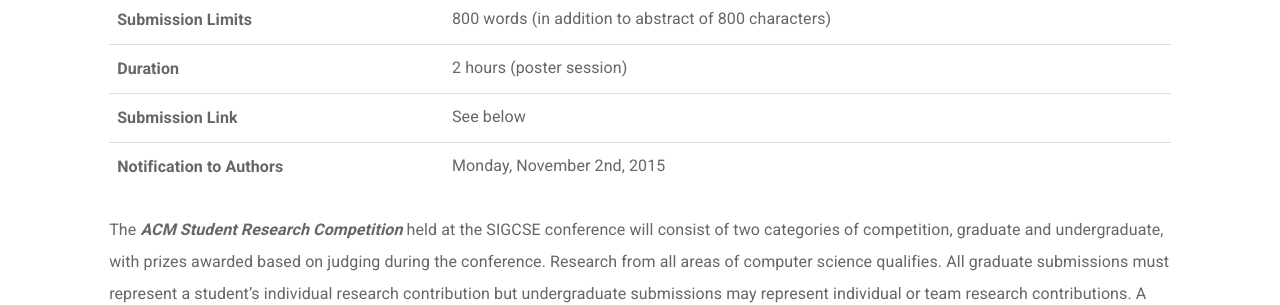
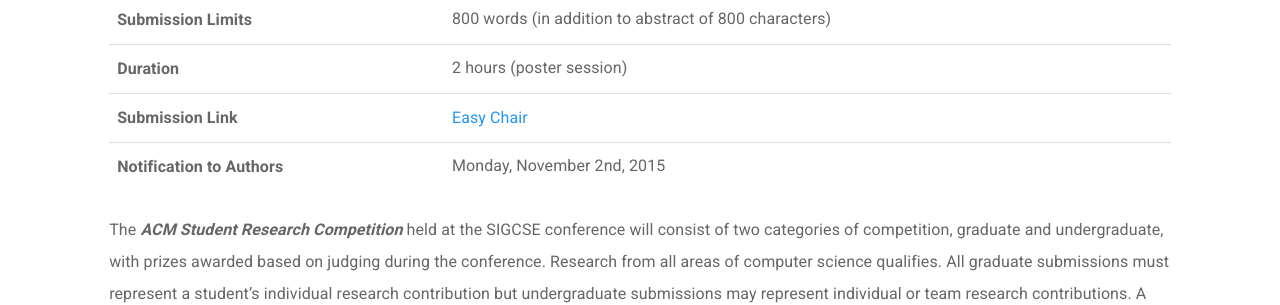
Before and after one commit to sigcsets/sigcse2017, a Jekyll site: the page built from authors/studentresearchcompetition.md, in a window 1280 px wide and 900 px high. Shown: the part 246-551 px from the top of the window. Built offline with Jekyll 4.4.1, drawn with Linux system fonts in a browser that asks for light colours.

Commit message:
SRC is now an EasyChair submission
This is no longer a "special case," but instead a standard submission like everything else.

Replaced submission link (which was "See below") with a normal EC link.

Closes #27

```diff
--- a/_data/cfp.yml
+++ b/_data/cfp.yml
@@ -4,6 +4,8 @@ track1open: true
 track1url: https://easychair.org/conferences/?conf=sigcse2017
 track2open: true
 track2url: https://easychair.org/conferences/?conf=sigcse2017
+track3url: https://easychair.org/conferences/?conf=sigcse2017
+track3open: true
 
 # Friday, August 26, 2016
 track1:
--- a/_includes/submissiondetails.html
+++ b/_includes/submissiondetails.html
@@ -68,9 +68,15 @@ time: {{subtime}}
         <tr>
           <td><b>Submission Link </b></td>
           <td>
-            {% if specialsubmission %}
+            {% comment %}
+            This can probably be simplified now... no longer have special cases...
+            MCJ 20160919
+            Specifically, the SRC is now through easychair.
+            {% endcomment %}
+            {% if false %}
             See below
             {% else %}
+
             {% if subtrack == "track1" %}
               {% capture tracklink %}
               <a href="{{site.data.cfp.track1url}}">{{site.data.main.upper}} {{site.data.main.year}} EasyChair </a>
@@ -81,6 +87,11 @@ time: {{subtime}}
               <a href="{{site.data.cfp.track2url}}">{{site.data.main.upper}} {{site.data.main.year}} Easy Chair </a>
               {% endcapture %}
               {% assign trackopen = site.data.cfp.track2open %}
+              {% else if subtrack == "track3" %}
+                {% capture tracklink %}
+                <a href="{{site.data.cfp.track3url}}">{{site.data.main.upper}} {{site.data.main.year}} Easy Chair </a>
+                {% endcapture %}
+                {% assign trackopen = site.data.cfp.track3open %}
             {% else %}
               {% capture tracklink %}
               NA
```
